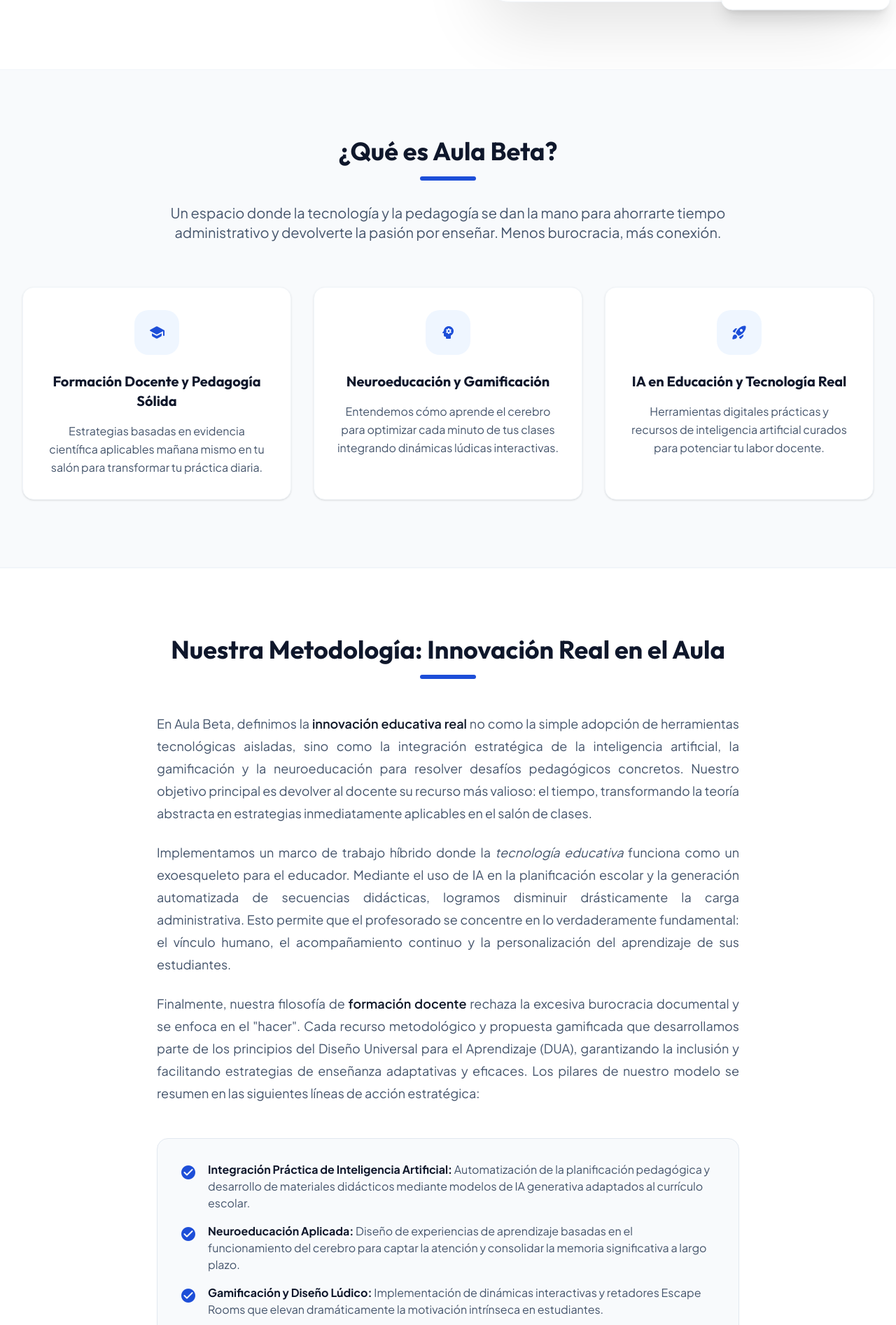
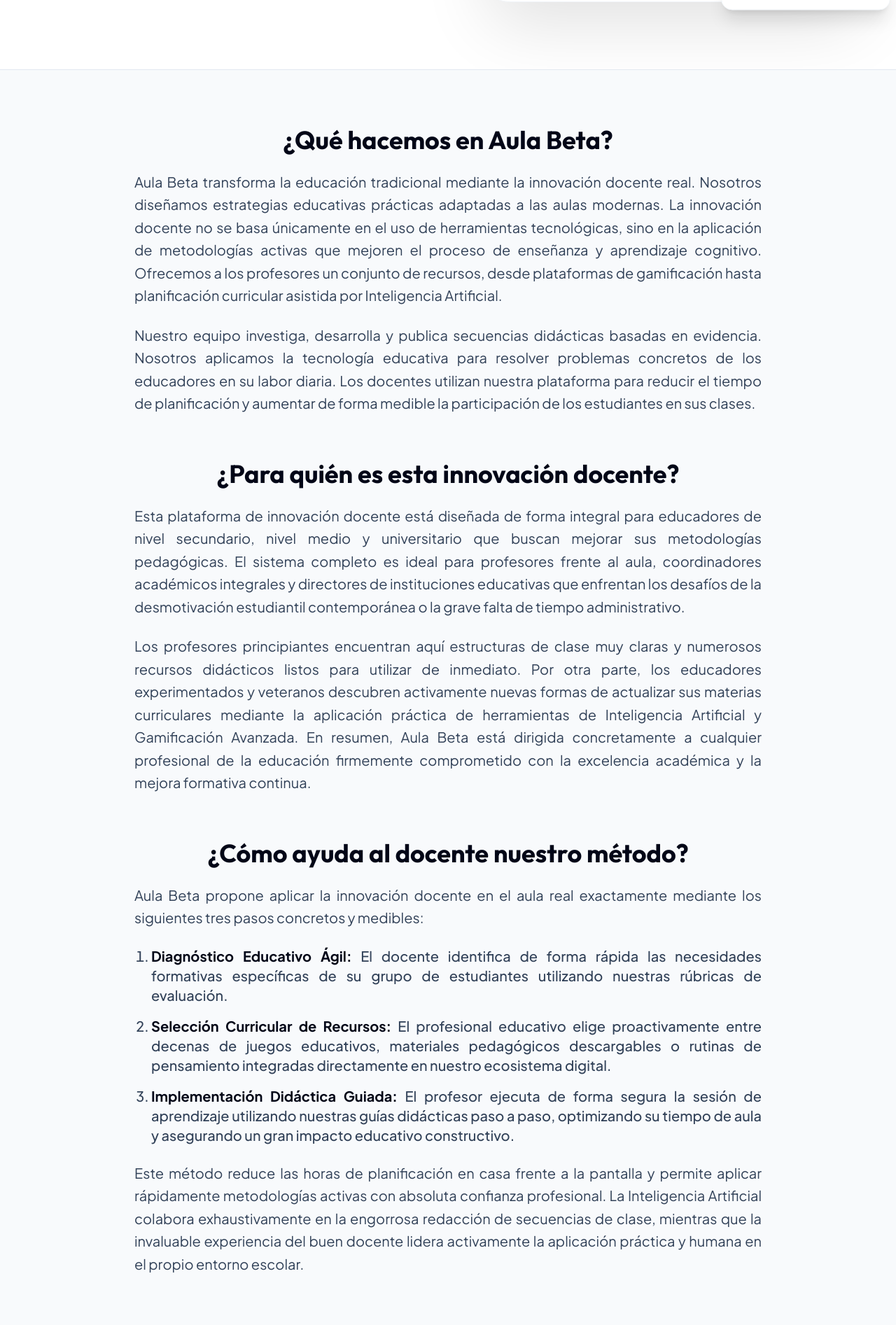
Before and after one commit to andresfelippone1991-bit/aula-beta-innovacion-docente, a React (Vite) app: page / in a window 1280 px wide. Shown: the part 607-2500 px from the top of the page at 70% size. Built offline with nearby package versions, Linux system fonts and the light colour scheme; no server answers.

Commit message:
feat(seo): mejoras de GEO y SEO, nuevo bloque semántico e indexación

```diff
--- a/components/Footer.tsx
+++ b/components/Footer.tsx
@@ -15,7 +15,7 @@
   return (
     <footer className="bg-navy-950 text-slate-300 pt-20 pb-10 border-t border-slate-800">
       <div className="max-w-7xl mx-auto px-4 sm:px-6 lg:px-8">
-        <div className="grid grid-cols-1 md:grid-cols-4 gap-12 mb-16">
+        <div className="grid grid-cols-1 md:grid-cols-5 gap-8 mb-16">
           <div className="space-y-6 col-span-1 md:col-span-1">
             <div className="flex items-center">
               <img
@@ -65,6 +65,16 @@
             </ul>
           </div>
 
+          <div>
+            <h4 className="text-white font-bold mb-6 text-lg">Conceptos Clave</h4>
+            <ul className="space-y-4 text-slate-400">
+              <li>Innovación Docente</li>
+              <li>Gamificación Educativa</li>
+              <li>Tecnología en el Aula</li>
+              <li>IA para Profesores</li>
+            </ul>
+          </div>
+
           <div className="md:col-span-2">
             <h4 className="text-white font-bold mb-6 text-lg">Innovación Semanal</h4>
             <p className="mb-6">Recibe un tip de IA y un recurso gratis cada lunes.</p>
--- a/components/Hero.tsx
+++ b/components/Hero.tsx
@@ -14,7 +14,7 @@
 
           <div className="space-y-4">
             <h1 className="text-6xl lg:text-7xl font-bold text-[#1e293b] dark:text-white leading-[1.05] tracking-tight">
-              Innovación real <br />
+              Innovación Docente <br />
               <span className="text-[#2563eb]">para el aula real</span>
             </h1>
             <p className="text-lg lg:text-xl text-slate-500 dark:text-slate-400 max-w-xl leading-relaxed">
--- /dev/null
+++ b/components/SEOContent.tsx
@@ -0,0 +1,48 @@
+import React from 'react';
+
+export const SEOContent: React.FC = () => {
+  return (
+    <section className="bg-slate-50 dark:bg-slate-900 py-20 px-4 sm:px-6 lg:px-8 border-y border-slate-200 dark:border-slate-800">
+      <div className="max-w-4xl mx-auto space-y-16 text-slate-700 dark:text-slate-300">
+
+        <div className="space-y-6">
+          <h2 className="text-3xl md:text-4xl font-bold text-navy-950 dark:text-white text-center">¿Qué hacemos en Aula Beta?</h2>
+          <p className="text-lg md:text-xl leading-relaxed text-justify">
+            Aula Beta transforma la educación tradicional mediante la innovación docente real. Nosotros diseñamos estrategias educativas prácticas adaptadas a las aulas modernas. La innovación docente no se basa únicamente en el uso de herramientas tecnológicas, sino en la aplicación de metodologías activas que mejoren el proceso de enseñanza y aprendizaje cognitivo. Ofrecemos a los profesores un conjunto de recursos, desde plataformas de gamificación hasta planificación curricular asistida por Inteligencia Artificial.
+          </p>
+          <p className="text-lg md:text-xl leading-relaxed text-justify">
+            Nuestro equipo investiga, desarrolla y publica secuencias didácticas basadas en evidencia. Nosotros aplicamos la tecnología educativa para resolver problemas concretos de los educadores en su labor diaria. Los docentes utilizan nuestra plataforma para reducir el tiempo de planificación y aumentar de forma medible la participación de los estudiantes en sus clases.
+          </p>
+        </div>
+
+        <div className="space-y-6">
+          <h2 className="text-3xl md:text-4xl font-bold text-navy-950 dark:text-white text-center">¿Para quién es esta innovación docente?</h2>
+          <p className="text-lg md:text-xl leading-relaxed text-justify">
+            Esta plataforma de innovación docente está diseñada de forma integral para educadores de nivel secundario, nivel medio y universitario que buscan mejorar sus metodologías pedagógicas. El sistema completo es ideal para profesores frente al aula, coordinadores académicos integrales y directores de instituciones educativas que enfrentan los desafíos de la desmotivación estudiantil contemporánea o la grave falta de tiempo administrativo.
+          </p>
+          <p className="text-lg md:text-xl leading-relaxed text-justify">
+            Los profesores principiantes encuentran aquí estructuras de clase muy claras y numerosos recursos didácticos listos para utilizar de inmediato. Por otra parte, los educadores experimentados y veteranos descubren activamente nuevas formas de actualizar sus materias curriculares mediante la aplicación práctica de herramientas de Inteligencia Artificial y Gamificación Avanzada. En resumen, Aula Beta está dirigida concretamente a cualquier profesional de la educación firmemente comprometido con la excelencia académica y la mejora formativa continua.
+          </p>
+        </div>
+
+        <div className="space-y-6">
+          <h2 className="text-3xl md:text-4xl font-bold text-navy-950 dark:text-white text-center">¿Cómo ayuda al docente nuestro método?</h2>
+          <p className="text-lg md:text-xl leading-relaxed text-justify">
+            Aula Beta propone aplicar la innovación docente en el aula real exactamente mediante los siguientes tres pasos concretos y medibles:
+          </p>
+          <ol className="list-decimal pl-6 space-y-4 text-lg md:text-xl font-medium text-justify">
+            <li><strong className="text-navy-950 dark:text-white font-bold">Diagnóstico Educativo Ágil:</strong> El docente identifica de forma rápida las necesidades formativas específicas de su grupo de estudiantes utilizando nuestras rúbricas de evaluación.</li>
+            <li><strong className="text-navy-950 dark:text-white font-bold">Selección Curricular de Recursos:</strong> El profesional educativo elige proactivamente entre decenas de juegos educativos, materiales pedagógicos descargables o rutinas de pensamiento integradas directamente en nuestro ecosistema digital.</li>
+            <li><strong className="text-navy-950 dark:text-white font-bold">Implementación Didáctica Guiada:</strong> El profesor ejecuta de forma segura la sesión de aprendizaje utilizando nuestras guías didácticas paso a paso, optimizando su tiempo de aula y asegurando un gran impacto educativo constructivo.</li>
+          </ol>
+          <p className="text-lg md:text-xl leading-relaxed mt-6 text-justify">
+            Este método reduce las horas de planificación en casa frente a la pantalla y permite aplicar rápidamente metodologías activas con absoluta confianza profesional. La Inteligencia Artificial colabora exhaustivamente en la engorrosa redacción de secuencias de clase, mientras que la invaluable experiencia del buen docente lidera activamente la aplicación práctica y humana en el propio entorno escolar.
+          </p>
+        </div>
+
+
+
+      </div>
+    </section>
+  );
+};
--- a/index.html
+++ b/index.html
@@ -23,8 +23,18 @@
   <!-- End Google Tag Manager -->
   <meta charset="UTF-8" />
   <meta name="viewport" content="width=device-width, initial-scale=1.0" />
-  <title>Aula Beta | Innovación Docente y Recursos para el Aula Real</title>
-  <meta name="description" content="Aula Beta ofrece innovación real para docentes. Encuentra recursos para el aula, estrategias de gamificación, tecnología educativa y soluciones de IA en educación diseñadas para transformar la enseñanza y simplificar tu formación docente diaria." />
+  <title>Aula Beta | Innovación Docente y Gamificación Estratégica</title>
+  <meta name="description" content="Transformamos el aula real con herramientas de innovación docente, gamificación y tecnología educativa aplicada. Descubre el método Aula Beta." />
+  <script type="application/ld+json">
+  {
+    "@context": "https://schema.org",
+    "@type": "EducationalOrganization",
+    "name": "Aula Beta",
+    "url": "https://aula-beta-innovacion-docente.vercel.app/",
+    "description": "Transformamos el aula real con herramientas de innovación docente, gamificación y tecnología educativa aplicada. Descubre el método Aula Beta.",
+    "knowsAbout": ["Innovación Docente", "Gamificación", "Tecnología Educativa", "Estrategia Educativa"]
+  }
+  </script>
   <link rel="preconnect" href="https://fonts.googleapis.com" />
   <link rel="preconnect" href="https://fonts.gstatic.com" crossorigin />
   <link rel="preconnect" href="https://i.ibb.co" />
--- a/pages/Home.tsx
+++ b/pages/Home.tsx
@@ -1,6 +1,7 @@
 
 import React from 'react';
 import { Hero } from '../components/Hero';
+import { SEOContent } from '../components/SEOContent';
 import { Features } from '../components/Features';
 import { Methodology } from '../components/Methodology';
 import { PlannerAI } from '../components/PlannerAI';
@@ -12,6 +13,7 @@
     return (
         <>
             <Hero />
+            <SEOContent />
             <Features />
             <Methodology />
             <PlannerAI />
```
Also changed, not shown: images_list.txt (added).
